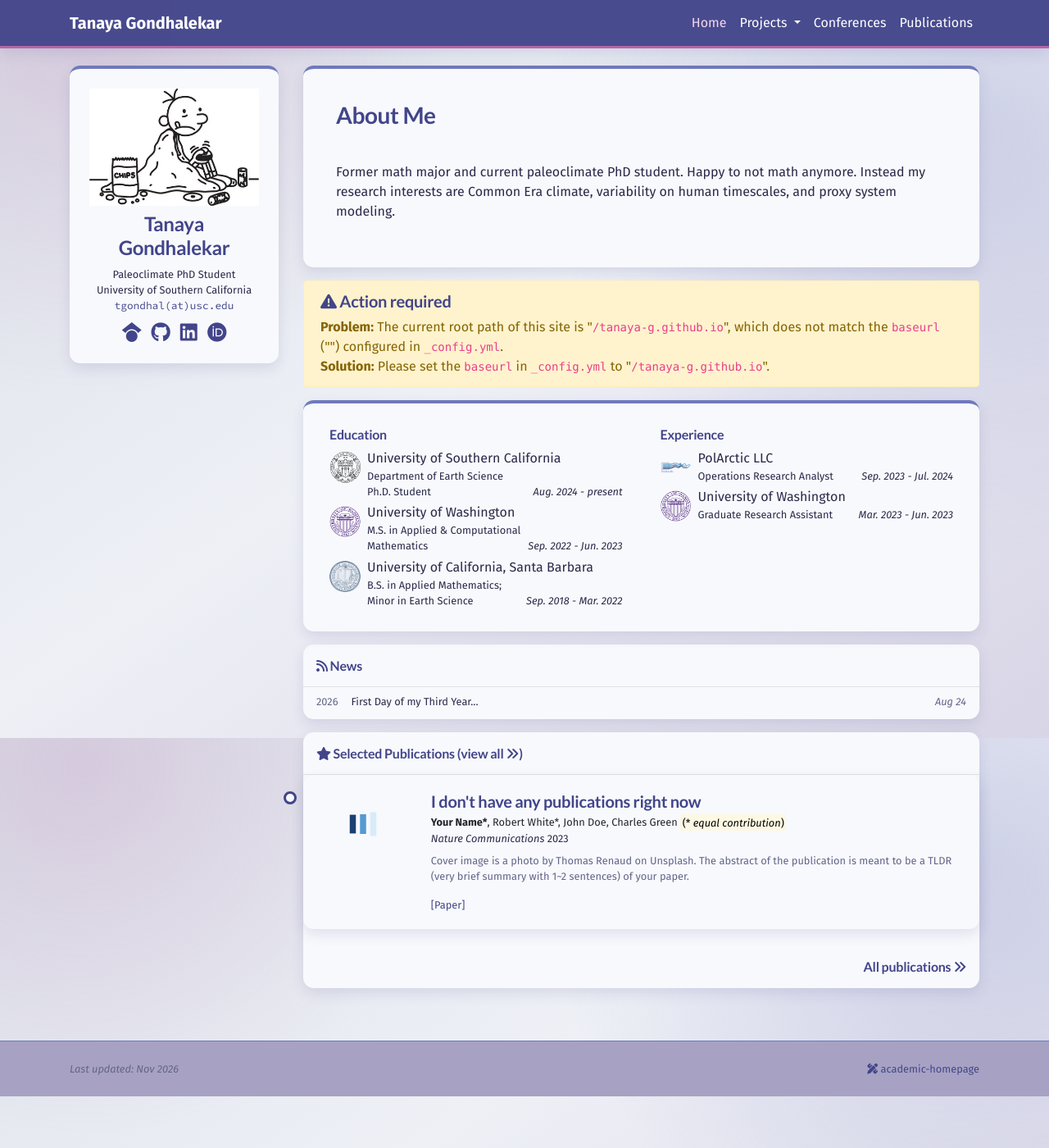
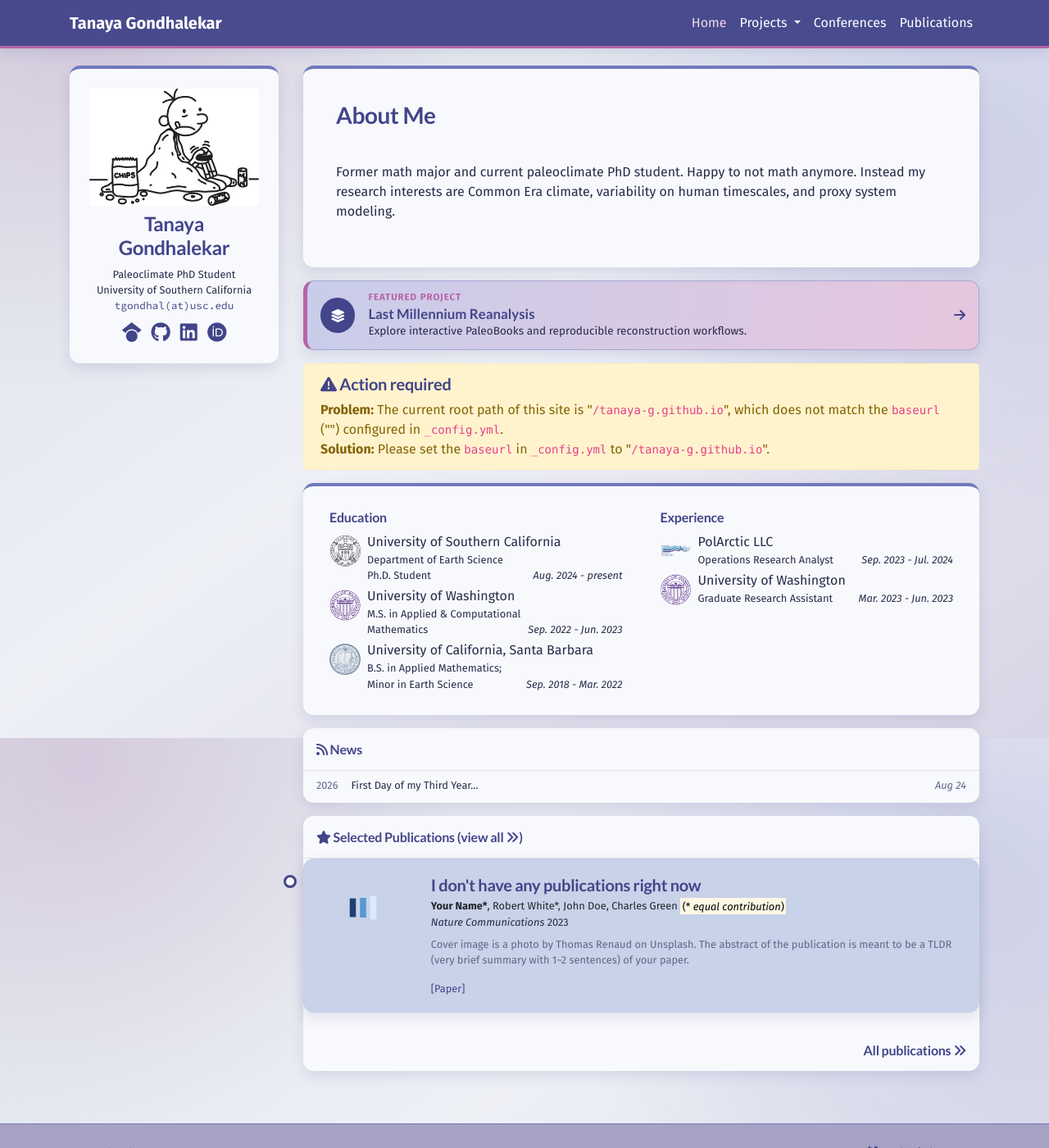
Before and after one commit to tanaya-g/tanaya-g.github.io, a Jekyll site: the page built from index.html, in a window 1280 px wide and 1400 px high. Shown: the whole window at 82% size. Built offline with Jekyll 4.4.1, drawn with Linux system fonts in a browser that asks for light colours; nearby versions of some CDN libraries; a style sheet for code colours, icons or effects is not loaded.

Commit message:
Cycle card colors and feature projects on home

```diff
--- /dev/null
+++ b/_includes/widgets/projects_strip.html
@@ -0,0 +1,9 @@
+<a class="project-strip my-3" href="{{ '/projects/last-millennium-reanalysis/' | relative_url }}" aria-label="Explore the Last Millennium Reanalysis project">
+    <span class="project-strip-icon" aria-hidden="true"><i class="fas fa-layer-group"></i></span>
+    <span class="project-strip-copy">
+        <span class="project-strip-kicker">Featured project</span>
+        <span class="project-strip-title">Last Millennium Reanalysis</span>
+        <span class="project-strip-description">Explore interactive PaleoBooks and reproducible reconstruction workflows.</span>
+    </span>
+    <span class="project-strip-arrow" aria-hidden="true"><i class="fas fa-arrow-right"></i></span>
+</a>
--- a/_includes/widgets/publication_card.html
+++ b/_includes/widgets/publication_card.html
@@ -5,7 +5,8 @@
         <a href="{{ 'publications' | relative_url }}">(view all <i class="fas fa-angle-double-right"></i>)</a>
     </h6>
     {% for item in publications limit:include.limit %}
-        {% include widgets/publication_item.html item=item first=false last=false %}
+        {% capture card_color_class %}{% cycle home_publication_cards: 'rotating-card-green', 'rotating-card-pink', 'rotating-card-periwinkle', 'rotating-card-aquamarine', 'rotating-card-blue' %}{% endcapture %}
+        {% include widgets/publication_item.html item=item first=false last=false card_color_class=card_color_class %}
     {% endfor %}
     <h6 class="d-block p-3 mt-0 text-right">
         <a href="{{ 'publications' | relative_url }}">All publications <i class="fas fa-angle-double-right"></i></a>
--- a/assets/css/global.css
+++ b/assets/css/global.css
@@ -401,6 +401,79 @@ footer.bg-white {
     text-decoration: none;
 }
 
+.project-strip {
+    display: grid;
+    grid-template-columns: auto minmax(0, 1fr) auto;
+    gap: 1rem;
+    align-items: center;
+    width: 100%;
+    padding: 0.85rem 1rem;
+    color: var(--ink);
+    text-decoration: none;
+    border: 1px solid rgba(111, 121, 189, 0.42);
+    border-left: 5px solid var(--orchid);
+    border-radius: 0.8rem;
+    background: linear-gradient(100deg, #C9CDEA, #E6C6DE);
+    box-shadow: 0 0.4rem 1rem rgba(66, 69, 138, 0.13);
+    transition: transform 180ms ease, box-shadow 180ms ease;
+}
+
+.project-strip:hover,
+.project-strip:focus {
+    color: var(--ink);
+    text-decoration: none;
+    transform: translateY(-2px);
+    box-shadow: 0 0.7rem 1.4rem rgba(66, 69, 138, 0.2);
+}
+
+.project-strip-icon {
+    display: inline-flex;
+    width: 2.65rem;
+    height: 2.65rem;
+    align-items: center;
+    justify-content: center;
+    color: #fff;
+    border-radius: 50%;
+    background-color: var(--indigo);
+}
+
+.project-strip-copy {
+    display: flex;
+    min-width: 0;
+    flex-direction: column;
+}
+
+.project-strip-kicker {
+    color: var(--orchid);
+    font-size: 0.72rem;
+    font-weight: 700;
+    letter-spacing: 0.08em;
+    line-height: 1.2;
+    text-transform: uppercase;
+}
+
+.project-strip-title {
+    color: var(--indigo);
+    font-family: "Lato", sans-serif;
+    font-size: 1.05rem;
+    font-weight: 700;
+}
+
+.project-strip-description {
+    font-size: 0.85rem;
+    line-height: 1.3;
+}
+
+.project-strip-arrow {
+    color: var(--indigo);
+}
+
+@media (max-width: 575.98px) {
+    .project-strip-description {
+        display: none;
+    }
+}
+
 .conference-details {
     min-width: 0;
 }
--- a/index.html
+++ b/index.html
@@ -11,6 +11,8 @@ navbar_title: Home
     <div class="col-lg-9 col-md-8">
 
         {% include widgets/profile_card_bio_only.html %}
+
+        {% include widgets/projects_strip.html %}
 
         <!-- Debugging widgets -->
         {% include widgets/debug_repo_name.html %}
```
Also changed, not shown: conferences.html (+1 -15 lines), publications.html (+1 -13 lines).
